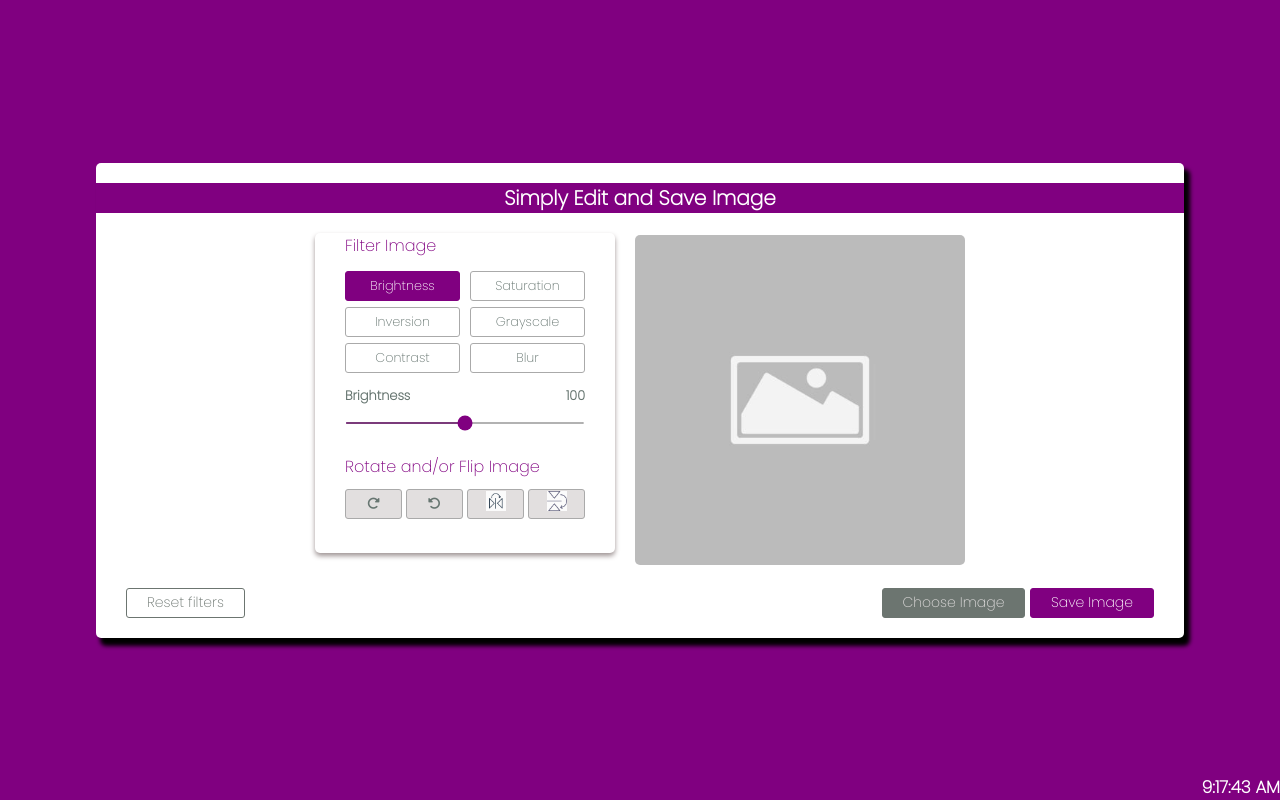
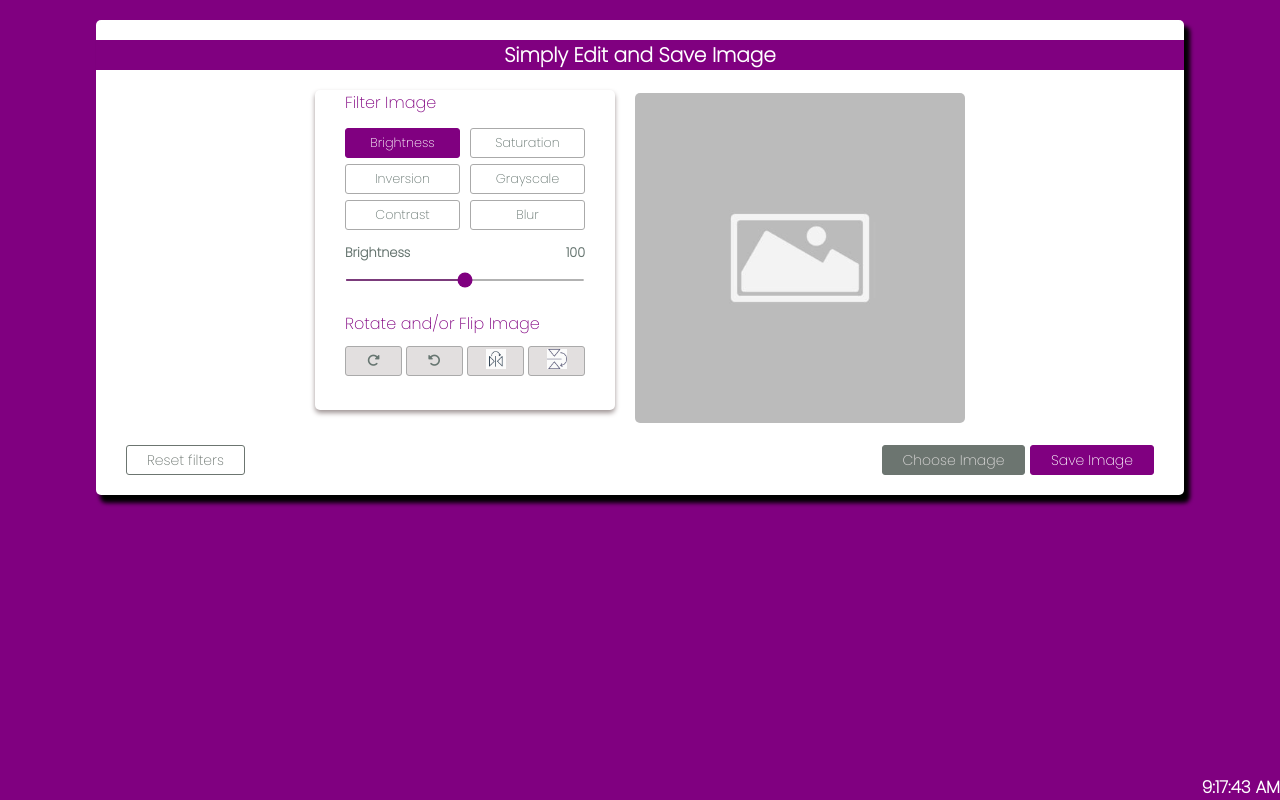
Before and after one commit to Ayomi-Dev/Editor, a plain HTML site: page index.html in a window 1280 px wide. Drawn offline with Linux system fonts and the light colour scheme.

Commit message:
second
Signed-off-by: Ayomide Olakunle <ayomideolakunlea@gmail.com>

```diff
--- a/editor.css
+++ b/editor.css
@@ -9,7 +9,7 @@ body{
     display: flex;
     flex-direction: column;
     width: 100%;
-    height: 100vh;
+    /* height: 100vh; */
     justify-content: center;
     align-items: center;
     background: purple;
@@ -18,6 +18,7 @@ body{
     width: 85%;
     background: #fff;
     padding: 20px 0;
+    margin: 20px 0;
     border-radius: 5px;
     box-shadow: 5px 7px 4px 1px rgb(0,0, 0);
 }
```
